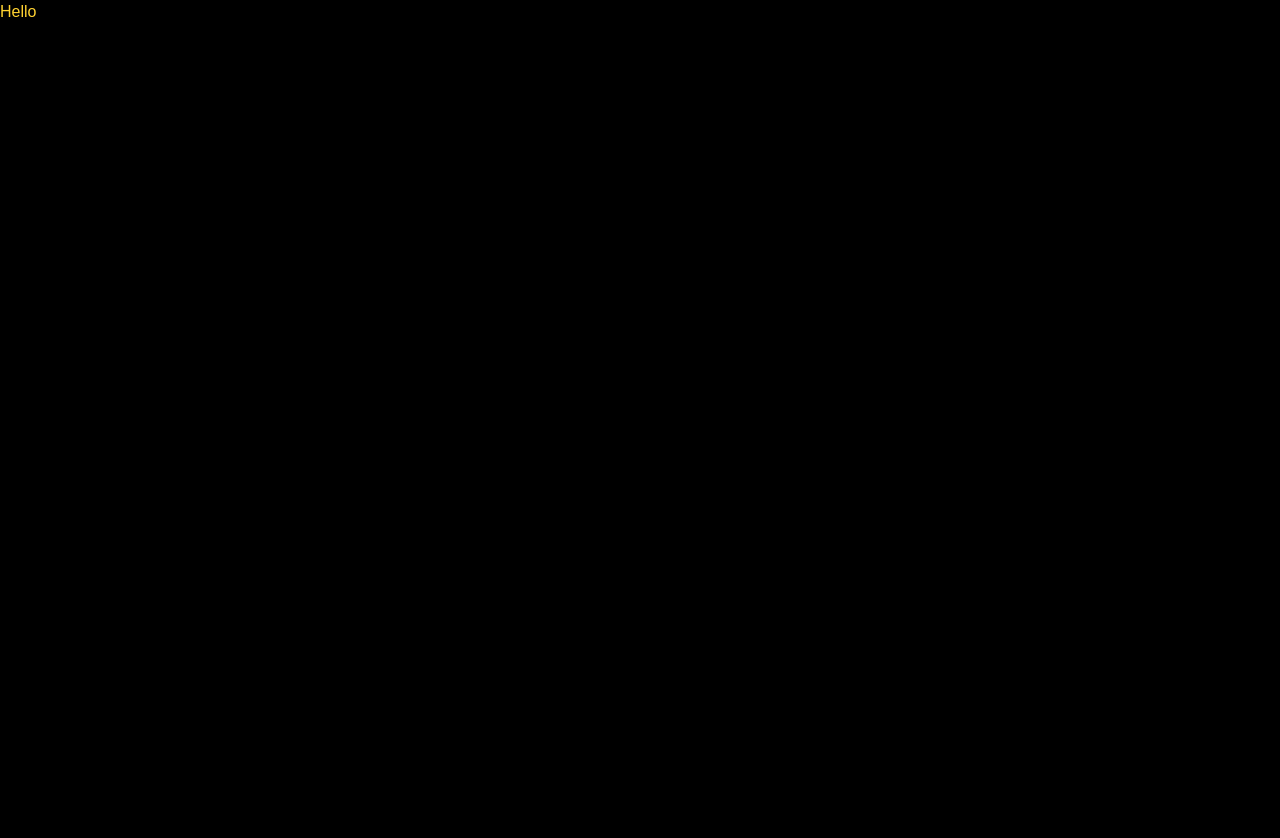
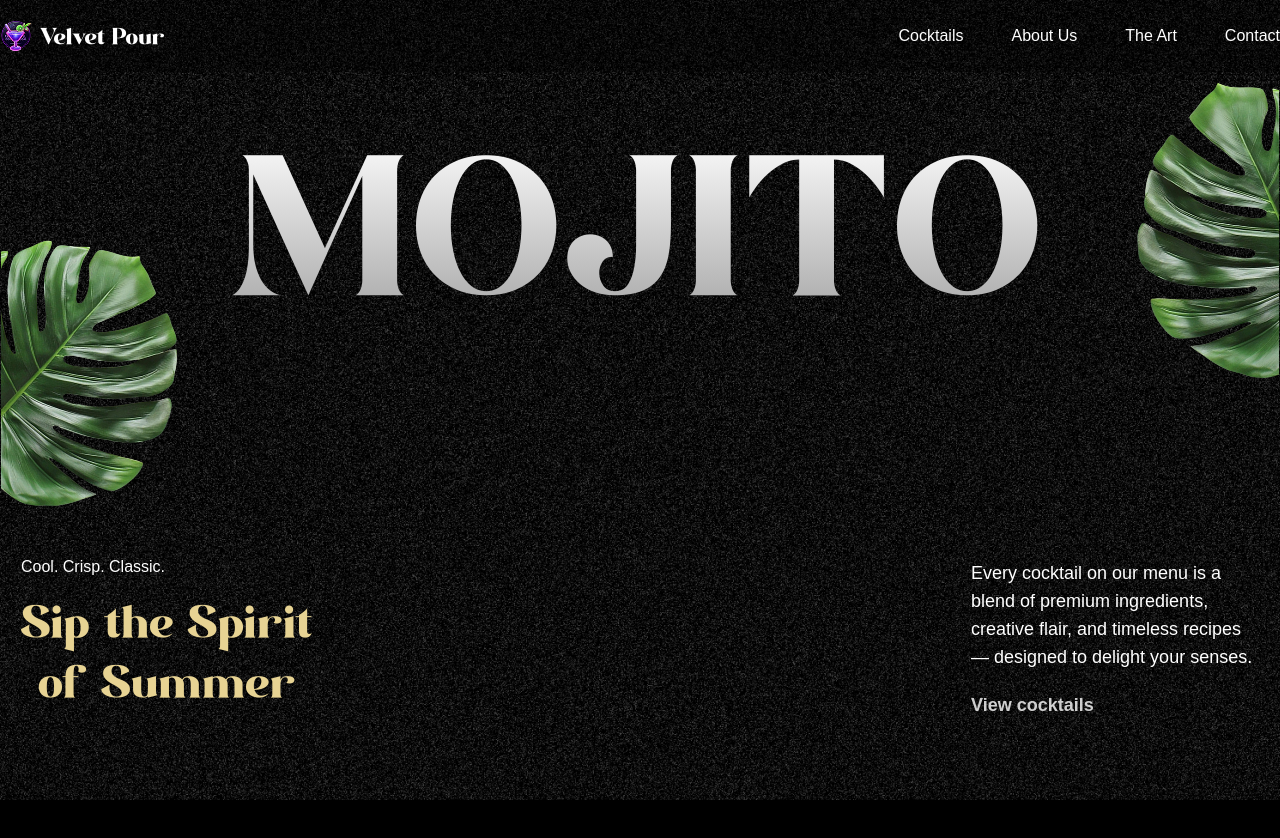
Before and after one commit to inam95/cocktail-landing-page, a React (Vite) app: page / in a window 1280 px wide. Shown: the top 838 px of the page. Before the commit the page ends 800 px from the top, so only its background shows below. Built offline with nearby package versions, Linux system fonts and the light colour scheme; a web font is replaced by a local one.

Commit message:
navbar and hero section

```diff
--- a/src/App.jsx
+++ b/src/App.jsx
@@ -1,12 +1,16 @@
 import gsap from "gsap";
 import { ScrollTrigger, SplitText } from "gsap/all";
+import { Navbar } from "./components/navbar";
+import { Hero } from "./components/hero";
 
 gsap.registerPlugin(ScrollTrigger, SplitText);
 
 export default function App() {
   return (
-    <div>
-      <h1 className="text-amber-300">Hello</h1>
-    </div>
+    <main className="min-h-screen">
+      <Navbar />
+      <Hero />
+      <div className="h-dvh bg-black"></div>
+    </main>
   );
 }
--- /dev/null
+++ b/src/components/hero.jsx
@@ -0,0 +1,82 @@
+import { useGSAP } from "@gsap/react";
+import gsap from "gsap";
+import { SplitText } from "gsap/all";
+
+export function Hero() {
+  useGSAP(() => {
+    const heroSplit = new SplitText(".title", { type: "chars, words" });
+    const paragraphSplit = new SplitText(".subtitle", { type: "lines" });
+
+    heroSplit.chars.forEach((char) => char.classList.add("text-gradient"));
+
+    gsap.from(heroSplit.chars, {
+      yPercent: 100,
+      duration: 1.8,
+      ease: "expo.out",
+      stagger: 0.05,
+    });
+
+    gsap.from(paragraphSplit.lines, {
+      opacity: 0,
+      yPercent: 100,
+      duration: 1.8,
+      ease: "expo.out",
+      stagger: 0.05,
+      delay: 1,
+    });
+
+    gsap
+      .timeline({
+        scrollTrigger: {
+          trigger: "#hero",
+          start: "top top",
+          end: "bottom top",
+          scrub: true,
+        },
+      })
+      .to(".right-leaf", { y: 200 }, 0)
+      .to(".left-leaf", { y: -200 }, 0)
+      .to(".arrow", { y: 200 }, 0);
+  }, []);
+
+  return (
+    <>
+      <section id="hero" className="noisy">
+        <h1 className="title">MOJITO</h1>
+
+        <img
+          src="/images/hero-left-leaf.png"
+          alt="left-leaf"
+          className="left-leaf"
+        />
+        <img
+          src="/images/hero-right-leaf.png"
+          alt="right-leaf"
+          className="right-leaf"
+        />
+
+        <div className="body">
+          {/* <img src="/images/arrow.png" alt="arrow" className="arrow" /> */}
+
+          <div className="content">
+            <div className="space-y-5 hidden md:block">
+              <p>Cool. Crisp. Classic.</p>
+              <p className="subtitle">
+                Sip the Spirit <br /> of Summer
+              </p>
+            </div>
+
+            <div className="view-cocktails">
+              <p className="subtitle">
+                Every cocktail on our menu is a blend of premium ingredients,
+                creative flair, and timeless recipes — designed to delight your
+                senses.
+              </p>
+              <a href="#cocktails">View cocktails</a>
+            </div>
+          </div>
+        </div>
+      </section>
+    </>
+  );
+}
--- /dev/null
+++ b/src/components/navbar.jsx
@@ -0,0 +1,45 @@
+import { useGSAP } from "@gsap/react";
+import { navLinks } from "../constants";
+import gsap from "gsap";
+
+export function Navbar() {
+  useGSAP(() => {
+    const navTween = gsap.timeline({
+      scrollTrigger: {
+        trigger: "nav",
+        start: "bottom top",
+      },
+    });
+
+    navTween.fromTo(
+      "nav",
+      {
+        backgroundColor: "transparent",
+      },
+      {
+        backgroundColor: "#00000050",
+        backgroundFilter: "blur(10px)",
+        duration: 1,
+        ease: "power1.inOut",
+      }
+    );
+  });
+
+  return (
+    <nav>
+      <div>
+        <a href="#home" className="flex items-center gap-2">
+          <img src="/images/logo.png" alt="logo" />
+          <p>Velvet Pour</p>
+        </a>
+        <ul>
+          {navLinks.map((link) => (
+            <li key={link.id}>
+              <a href={link.href}>{link.title}</a>
+            </li>
+          ))}
+        </ul>
+      </div>
+    </nav>
+  );
+}
--- /dev/null
+++ b/src/constants/index.js
@@ -0,0 +1,183 @@
+const navLinks = [
+  {
+    id: "cocktails",
+    title: "Cocktails",
+  },
+  {
+    id: "about",
+    title: "About Us",
+  },
+  {
+    id: "work",
+    title: "The Art",
+  },
+  {
+    id: "contact",
+    title: "Contact",
+  },
+];
+
+const cocktailLists = [
+  {
+    name: "Chapel Hill Shiraz",
+    country: "AU",
+    detail: "Battle",
+    price: "$10",
+  },
+  {
+    name: "Caten Malbee",
+    country: "AU",
+    detail: "Battle",
+    price: "$49",
+  },
+  {
+    name: "Rhino Pale Ale",
+    country: "CA",
+    detail: "750 ml",
+    price: "$20",
+  },
+  {
+    name: "Irish Guinness",
+    country: "IE",
+    detail: "600 ml",
+    price: "$29",
+  },
+];
+
+const mockTailLists = [
+  {
+    name: "Tropical Bloom",
+    country: "US",
+    detail: "Battle",
+    price: "$10",
+  },
+  {
+    name: "Passionfruit Mint",
+    country: "US",
+    detail: "Battle",
+    price: "$49",
+  },
+  {
+    name: "Citrus Glow",
+    country: "CA",
+    detail: "750 ml",
+    price: "$20",
+  },
+  {
+    name: "Lavender Fizz",
+    country: "IE",
+    detail: "600 ml",
+    price: "$29",
+  },
+];
+
+const profileLists = [
+  {
+    imgPath: "/images/profile1.png",
+  },
+  {
+    imgPath: "/images/profile2.png",
+  },
+  {
+    imgPath: "/images/profile3.png",
+  },
+  {
+    imgPath: "/images/profile4.png",
+  },
+];
+
+const featureLists = [
+  "Perfectly balanced blends",
+  "Garnished to perfection",
+  "Ice-cold every time",
+  "Expertly shaken & stirred",
+];
+
+const goodLists = [
+  "Handpicked ingredients",
+  "Signature techniques",
+  "Bartending artistry in action",
+  "Freshly muddled flavors",
+];
+
+const storeInfo = {
+  heading: "Where to Find Us",
+  address: "456, Raq Blvd. #404, Los Angeles, CA 90210",
+  contact: {
+    phone: "(555) 987-6543",
+    email: "hello@jsmcocktail.com",
+  },
+};
+
+const openingHours = [
+  { day: "Mon–Thu", time: "11:00am – 12am" },
+  { day: "Fri", time: "11:00am – 2am" },
+  { day: "Sat", time: "9:00am – 2am" },
+  { day: "Sun", time: "9:00am – 1am" },
+];
+
+const socials = [
+  {
+    name: "Instagram",
+    icon: "/images/insta.png",
+    url: "#",
+  },
+  {
+    name: "X (Twitter)",
+    icon: "/images/x.png",
+    url: "#",
+  },
+  {
+    name: "Facebook",
+    icon: "/images/fb.png",
+    url: "#",
+  },
+];
+
+const sliderLists = [
+  {
+    id: 1,
+    name: "Classic Mojito",
+    image: "/images/drink1.png",
+    title: "Simple Ingredients, Bold Flavor",
+    description:
+      "Made with tequila, lime juice, and orange liqueur, the Margarita is easy to make and full of character. Add a salted rim for the perfect drink on summer nights.",
+  },
+  {
+    id: 2,
+    name: "Raspberry Mojito",
+    image: "/images/drink2.png",
+    title: "A Zesty Classic That Never Fails",
+    description:
+      "The Margarita is a classic that balances tangy lime, smooth tequila, and a touch of sweetness. Shaken, frozen, or on the rocks—it’s always crisp & refreshing.",
+  },
+  {
+    id: 3,
+    name: "Violet Breeze",
+    image: "/images/drink3.png",
+    title: "Simple Ingredients, Bold Flavor",
+    description:
+      "Made with tequila, lime juice, and orange liqueur, the Margarita is easy to make and full of character. Add a salted rim for the perfect drink on summer nights.",
+  },
+  {
+    id: 4,
+    name: "Curacao Mojito",
+    image: "/images/drink4.png",
+    title: "Crafted With Care, Poured With Love",
+    description:
+      "Each cocktail is made with fresh ingredients and a passion for perfecting every pour, whether you're celebrating or simply relaxing.",
+  },
+];
+
+export {
+  navLinks,
+  cocktailLists,
+  mockTailLists,
+  profileLists,
+  featureLists,
+  goodLists,
+  openingHours,
+  storeInfo,
+  socials,
+  sliderLists,
+};
--- a/src/main.jsx
+++ b/src/main.jsx
@@ -1,7 +1,7 @@
 import { StrictMode } from "react";
 import { createRoot } from "react-dom/client";
 import "./index.css";
-import App from "./App.jsx";
+import App from "./app.jsx";
 
 createRoot(document.getElementById("root")).render(
   <StrictMode>
```
